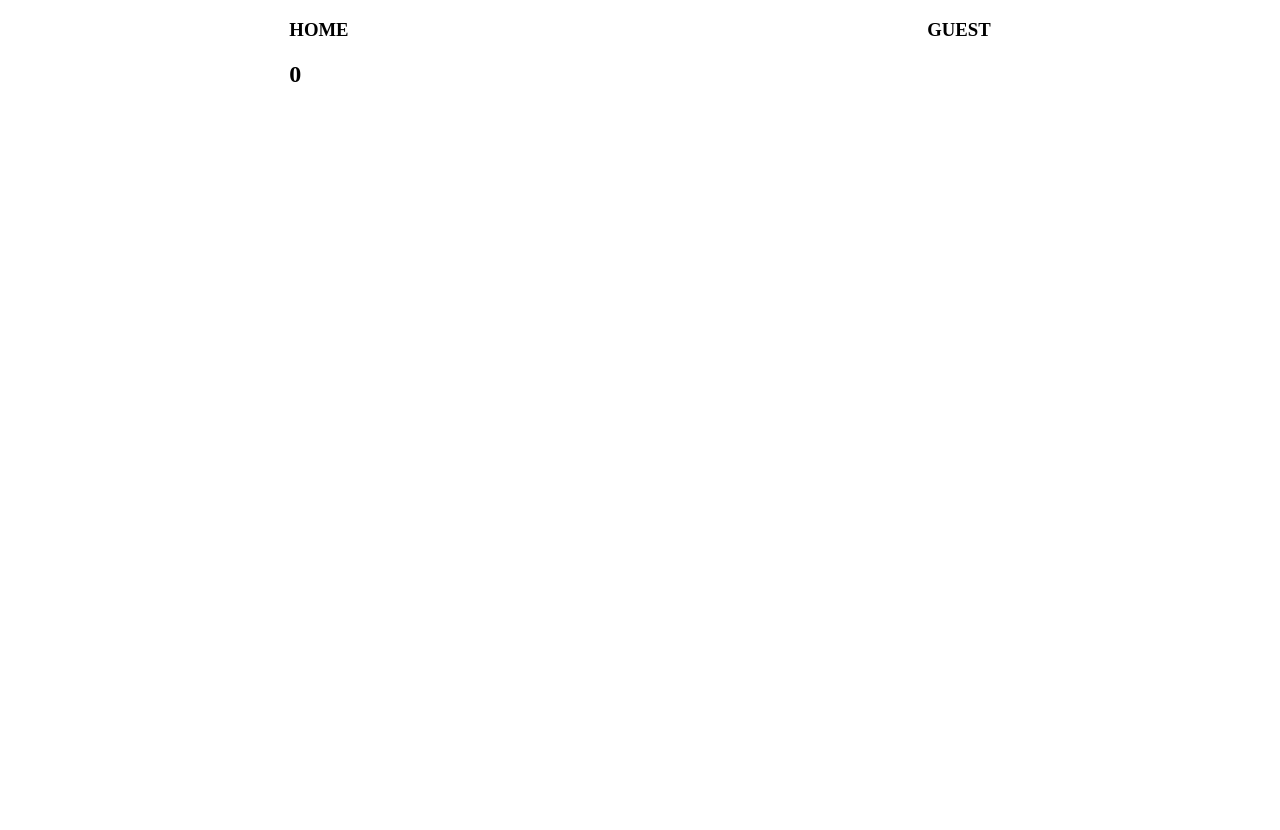
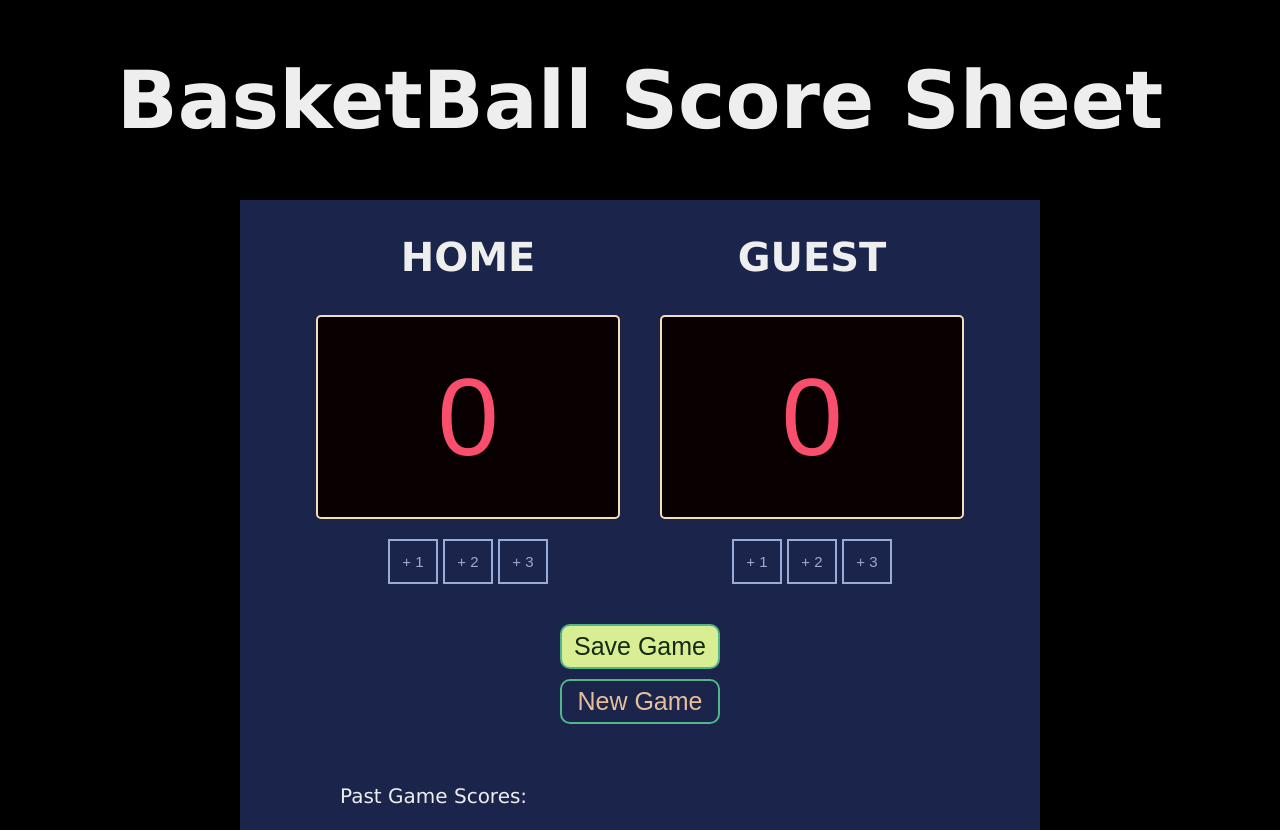
Before and after one commit to skatekonda/BaseballScorer, a plain HTML site: page index.html in a window 1280 px wide. Before the commit the page ends 800 px from the top, so only its background shows below. Drawn offline with Linux system fonts and the light colour scheme; a web font is replaced by a local one.

Commit message:
jscode added

```diff
--- a/index.css
+++ b/index.css
@@ -1,8 +1,144 @@
 body {
     margin: 0;
+    min-height: 100vh;           /* Make sure body takes full screen height */
+    display: flex;               /* Turn body into a flex container */
+    justify-content: center;     /* Center horizontally */
+    align-items: center;         /* Center vertically */
+    background-color: black;
+
 }
 
 .container {
     display: flex;
     justify-content: space-around;
+
 }
+.supercontainer {
+    background: #1B244A;
+    padding-bottom: 30px;
+    width: 800px;
+    height: 600px;
+    display: flex;
+    flex-direction: column;
+    align-items: center;
+    gap: 40px;
+
+}
+
+p {
+    font-family: Verdana;
+    font-weight: 200;
+    font-size: 20px;
+    color: #EEEEEE;
+    width: 600px;
+
+
+}
+
+.mainclass {
+    display: flex;
+    flex-direction: column;
+    align-items: center;
+
+}
+
+.mainclass2 {
+    display: flex;
+    flex-direction: row;
+    align-items: center;
+    gap: 20px;
+}
+
+.mainheading {
+    font-family: Verdana;
+    font-weight: 700;
+    font-size: 40px;
+    text-align: center;
+    color: #EEEEEE;
+}
+
+
+.subClass {
+    text-align: center;
+    display: flex;
+    flex-direction: column;
+    align-items: center;
+}
+
+.master-btn {
+    display: flex;   /* Make the parent a flex container */
+    gap: 5px;       /* 5px space between buttons */
+  }
+
+
+#hscore, #gscore {
+    background-color: #080001;
+    color: #F94F6D;
+    width: 300px;
+    height: 200px;
+    border-radius: 5px;
+    border: 2px solid wheat;
+    font-family: 'Cursed Timer ULiL', sans-serif;
+    font-weight: 400;
+    font-size: 110px;
+    line-height: 200px;
+    text-align: center;
+    margin: 20px;
+
+
+
+}
+
+
+.save-btn {
+    width: 50px;
+    height: 45px;
+    font-size: 15px;
+    border: 2px solid #9AABD8;
+    color: #9AABD8;
+    background: #1B244A;
+    font-family: 'Cursed Timer ULiL', sans-serif;
+}
+
+.mastersave-btn {
+    width: 160px;
+    height: 45px;
+    font-size: 25px;
+    border: 2px solid #52b788;
+    border-radius: 10px;
+    color: #132a13;
+    background: #d9ed92;
+    font-family: 'Cursed Timer ULiL', sans-serif;
+}
+
+.newgame-btn {
+    width: 160px;
+    height: 45px;
+    font-size: 25px;
+    border: 2px solid #52b788;
+    border-radius: 10px;
+    color: #e6be9c;
+    background: #1B244A;
+    font-family: 'Cursed Timer ULiL', sans-serif;
+}
+
+.game-buttons {
+    display: flex;
+    flex-direction: column;
+    gap: 10px;
+}
+
+h3 {
+    width: 149px;
+    height: 15px;
+    top: 68px;
+    left: 85px;
+    font-family: Verdana;
+    font-weight: 700;
+    font-size: 40px;
+    line-height: 35.89px;
+    letter-spacing: 0%;
+    text-align: center;
+    color: #EEEEEE;
+
+}
--- a/index.html
+++ b/index.html
@@ -1,15 +1,49 @@
-<html>
+<!DOCTYPE html>
+<html lang="en">
     <head>
+        <meta charset="UTF-8">
+        <title>BasketBall Score Sheet</title>
         <link rel="stylesheet" href="index.css">
+        <link href="https://fonts.cdnfonts.com/css/cursed-timer-ulil" rel="stylesheet">
     </head>
     <body>
-        <div class="container">
-            <div>
-                <h3>HOME</h3>
-                <h2>0</h2>
+        <div class="mainclass">
+            <div class="mainheading">
+                <h1>BasketBall Score Sheet</h1>
             </div>
-            <div>
-                <h3>GUEST</h3>
+            <div class="mainclass2">
+                    <div class="supercontainer">
+                        <div class="container">
+                            <div class="subClass">
+                                <h3>HOME</h3>
+                                <h2 id="hscore">0</h2>
+                                <div class="master-btn">
+                                    <button onclick="addHS1()" class="save-btn">+ 1</button>
+                                    <button onclick="addHS2()" class="save-btn">+ 2</button>
+                                    <button onclick="addHS3()" class="save-btn">+ 3</button>
+                                </div>
+                            </div>
+                            <div class="subClass">
+                                <h3>GUEST</h3>
+                                <h2 id="gscore">0</h2>
+                                <div class="master-btn">
+                                    <button onclick="addGS1()" class="save-btn">+ 1</button>
+                                    <button onclick="addGS2()" class="save-btn">+ 2</button>
+                                    <button onclick="addGS3()" class="save-btn">+ 3</button>
+                                </div>
+                            </div>
+                        </div>
+                        <div class="game-buttons">
+                            <button onclick="saveTS()" class="mastersave-btn">Save Game</button>
+                            <button onclick="newGS()" class="newgame-btn">New Game</button>
+
+                        </div>
+                        <div class="past-games">
+                            <p id="past-gamesscore">Past Game Scores: </p>
+                        </div>
+
+                    </div>
+
             </div>
         </div>
         <script src="index.js"></script>
--- a/index.js
+++ b/index.js
@@ -0,0 +1,57 @@
+
+let homeScoreAdd = document.getElementById("hscore")
+let guestScoreAdd = document.getElementById("gscore")
+let pastScoreAdd = document.getElementById("past-gamesscore")
+let hscore = 0
+let gscore = 0
+let tscore = 0
+
+function addHS1() {
+    hscore += 1;
+    homeScoreAdd.textContent = hscore;
+
+}
+
+function addHS2() {
+    hscore += 2;
+    homeScoreAdd.textContent = hscore;
+
+}
+
+function addHS3() {
+    hscore += 3;
+    homeScoreAdd.textContent = hscore;
+
+}
+
+function addGS1() {
+    gscore += 1;
+    guestScoreAdd.textContent = gscore;
+
+
+}
+
+function addGS2() {
+    gscore += 2;
+    guestScoreAdd.textContent = gscore;
+
+}
+
+function addGS3() {
+    gscore += 3;
+    guestScoreAdd.textContent = gscore;
+
+}
+
+function saveTS() {
+
+    tscore = hscore + "/" + gscore
+    pastScoreAdd.textContent += tscore + "\n"
+}
+
+function newGS() {
+    hscore = 0;
+    gscore = 0;
+    homeScoreAdd.textContent = hscore;
+    guestScoreAdd.textContent = gscore;
+}
```
